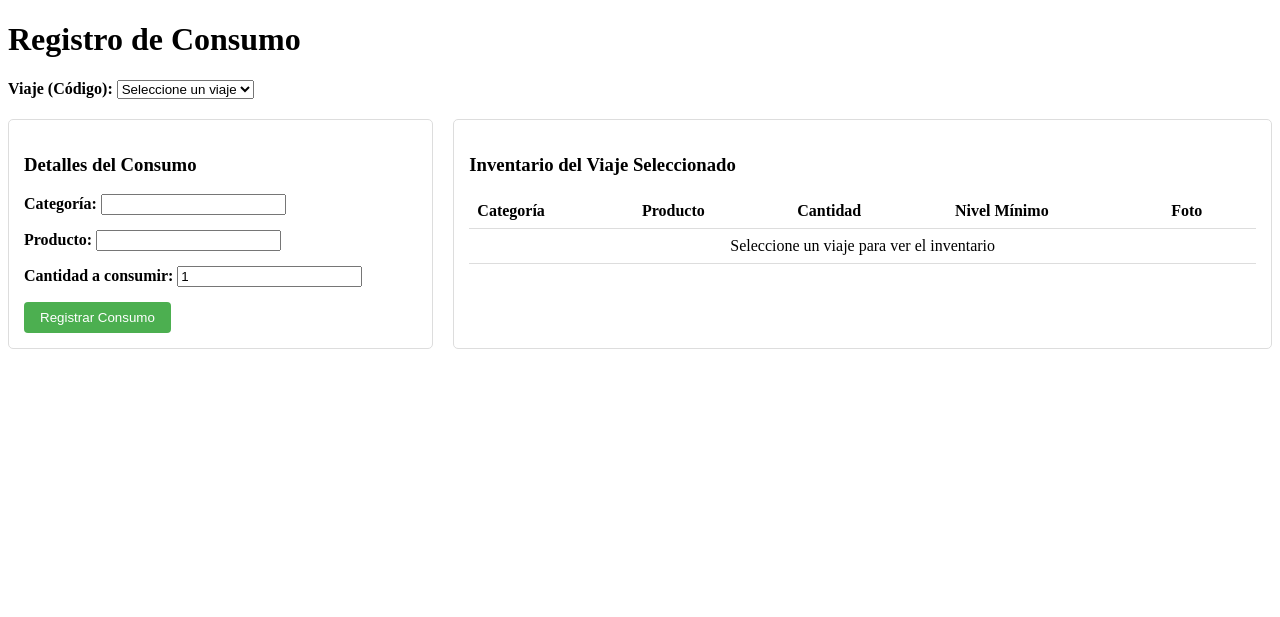
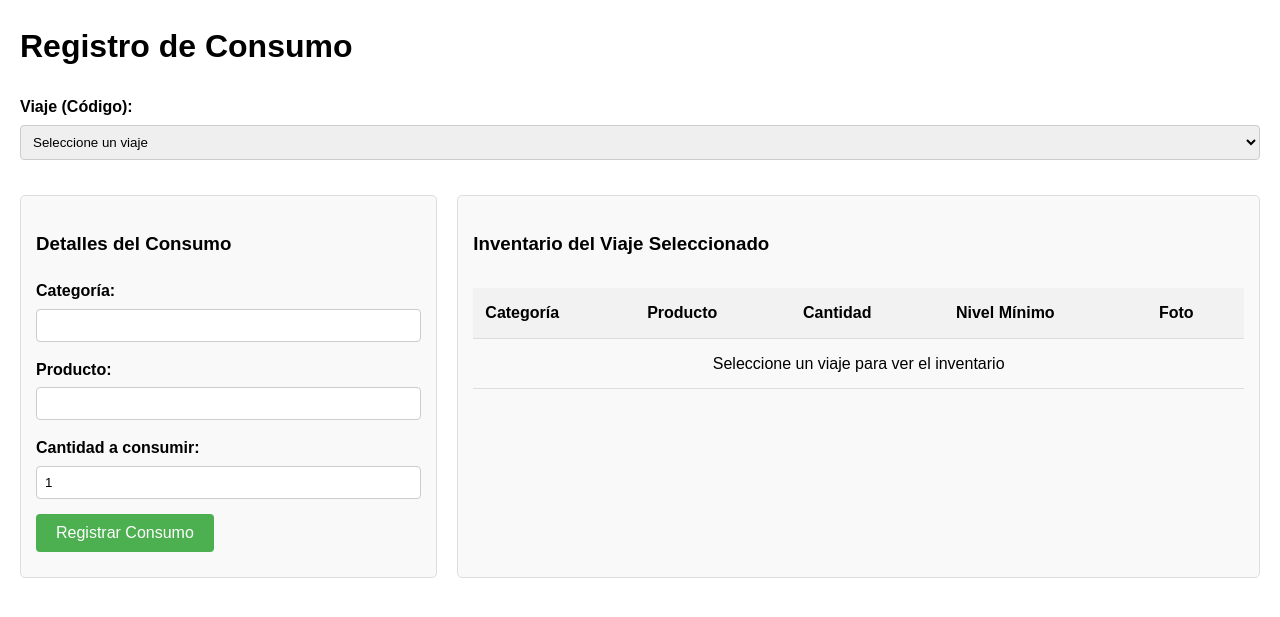
Before and after one commit to Alejandro-Juarez/Empresa-_Naviera_HDP115, a Django app: page /RegistroConsumo/ in a window 1280 px wide. Shown: the top 617 px of the page. Run offline with Django 5.2, Linux system fonts and the light colour scheme; data that the repository does not hold is empty.

Commit message:
Configuracion consumo

```diff
--- a/consumo_app/templates/RegistroConsumo.html
+++ b/consumo_app/templates/RegistroConsumo.html
@@ -5,6 +5,11 @@
     <title>Registro de Consumo</title>
     <script src="https://code.jquery.com/jquery-3.6.0.min.js"></script>
     <style>
+        body {
+            font-family: Arial, sans-serif;
+            margin: 20px;
+            line-height: 1.6;
+        }
         .product-image {
             max-width: 50px;
             max-height: 50px;
@@ -17,11 +22,15 @@
         table {
             width: 100%;
             border-collapse: collapse;
+            margin-top: 10px;
         }
         th, td {
-            padding: 8px;
+            padding: 12px;
             text-align: left;
             border-bottom: 1px solid #ddd;
+        }
+        th {
+            background-color: #f2f2f2;
         }
         tr:hover {
             background-color: #f5f5f5;
@@ -29,6 +38,60 @@
         }
         .selected {
             background-color: #e0f7fa;
+            font-weight: bold;
+        }
+        .form-control {
+            width: 100%;
+            padding: 8px;
+            margin: 5px 0 15px 0;
+            display: inline-block;
+            border: 1px solid #ccc;
+            border-radius: 4px;
+            box-sizing: border-box;
+        }
+        .btn-primary {
+            background-color: #4CAF50;
+            color: white;
+            padding: 10px 20px;
+            border: none;
+            border-radius: 4px;
+            cursor: pointer;
+            font-size: 16px;
+        }
+        .btn-primary:hover {
+            background-color: #45a049;
+        }
+        .error {
+            color: red;
+        }
+        .success {
+            color: green;
+        }
+        .flex-container {
+            display: flex;
+            margin-top: 20px;
+            gap: 20px;
+        }
+        .flex-item {
+            padding: 15px;
+            border: 1px solid #ddd;
+            border-radius: 5px;
+            background-color: #f9f9f9;
+        }
+        .flex-1 {
+            flex: 1;
+        }
+        .flex-2 {
+            flex: 2;
+        }
+        select {
+            width: 100%;
+            padding: 8px;
+            margin: 5px 0 15px 0;
+            display: inline-block;
+            border: 1px solid #ccc;
+            border-radius: 4px;
+            box-sizing: border-box;
         }
     </style>
 </head>
@@ -45,33 +108,35 @@
         </select>
     </div>
 
-    <div style="display: flex; margin-top: 20px; gap: 20px;">
-        <div style="flex: 1; padding: 15px; border: 1px solid #ddd; border-radius: 5px;">
+    <div class="flex-container">
+        <div class="flex-item flex-1">
             <h3>Detalles del Consumo</h3>
 
-            <div style="margin-bottom: 15px;">
+            <div>
                 <label for="categoria"><strong>Categoría:</strong></label>
                 <input type="text" id="categoria" class="form-control" readonly>
             </div>
 
-            <div style="margin-bottom: 15px;">
+            <div>
                 <label for="producto"><strong>Producto:</strong></label>
                 <input type="text" id="producto" class="form-control" readonly>
             </div>
 
-            <div style="margin-bottom: 15px;">
+            <div>
                 <label for="cantidad"><strong>Cantidad a consumir:</strong></label>
                 <input type="number" id="cantidad" class="form-control" value="1" min="1">
+                <small id="cantidad-disponible" style="color: #666;"></small>
             </div>
 
             <input type="hidden" id="inventario-id">
 
-            <button id="registrar" class="btn btn-primary" style="padding: 8px 16px; background-color: #4CAF50; color: white; border: none; border-radius: 4px; cursor: pointer;">
+            <button id="registrar" class="btn-primary">
                 Registrar Consumo
             </button>
+            <div id="mensaje" style="margin-top: 10px;"></div>
         </div>
 
-        <div style="flex: 2; padding: 15px; border: 1px solid #ddd; border-radius: 5px;">
+        <div class="flex-item flex-2">
             <h3>Inventario del Viaje Seleccionado</h3>
             <div style="overflow-x: auto;">
                 <table id="tabla-inventario">
@@ -96,33 +161,43 @@
 
     <script>
     $(document).ready(function() {
+        // Al seleccionar un viaje, cargar inventario
         $('#viaje-select').change(function() {
             const idViaje = $(this).val();
             const tabla = $('#tabla-inventario tbody');
 
+            // Limpiar campos del formulario
+            $('#categoria').val('');
+            $('#producto').val('');
+            $('#cantidad').val('1');
+            $('#inventario-id').val('');
+            $('#cantidad-disponible').text('');
+            $('#mensaje').text('').removeClass('error success');
+
             if (!idViaje) {
-            tabla.html('<tr><td colspan="5">Seleccione un viaje</td></tr>');
+                tabla.html('<tr><td colspan="5" style="text-align: center;">Seleccione un viaje para ver el inventario</td></tr>');
                 return;
             }
 
-        tabla.html('<tr><td colspan="5">Cargando inventario...</td></tr>');
+            tabla.html('<tr><td colspan="5" style="text-align: center;">Cargando inventario...</td></tr>');
 
             $.ajax({
                 url: `/consumo/obtener_inventario/${idViaje}/`,
                 method: 'GET',
                 success: function(data) {
                     if (data.error) {
-                    tabla.html(`<tr><td colspan="5" class="error">${data.error}</td></tr>`);
+                        tabla.html(`<tr><td colspan="5" class="error">Error: ${data.error}</td></tr>`);
                         return;
                     }
 
                     if (data.inventario.length === 0) {
-                    tabla.html('<tr><td colspan="5">No hay productos en el inventario para este viaje</td></tr>');
+                        tabla.html('<tr><td colspan="5" style="text-align: center;">No hay inventario registrado para este viaje</td></tr>');
                         return;
                     }
 
                     let html = '';
                     data.inventario.forEach(item => {
+                        const bajoStock = item.cantidad <= item.nivel_minimo;
                         html += `
                         <tr data-id="${item.id}"
                             data-categoria="${item.categoria}"
@@ -130,17 +205,106 @@ $(document).ready(function() {
                             data-cantidad="${item.cantidad}">
                             <td>${item.categoria}</td>
                             <td>${item.producto}</td>
-                        <td>${item.cantidad}</td>
+                            <td class="${bajoStock ? 'low-stock' : ''}">${item.cantidad}</td>
                             <td>${item.nivel_minimo}</td>
-                        <td><img src="${item.foto}" width="50" height="50" alt="${item.producto}"></td>
+                            <td><img src="${item.foto}" class="product-image" alt="${item.producto}"></td>
                         </tr>`;
                     });
 
                     tabla.html(html);
                 },
                 error: function(xhr) {
-                console.error("Error en AJAX:", xhr.responseText);
-                tabla.html('<tr><td colspan="5">Error al cargar el inventario. Consulte la consola.</td></tr>');
+                    console.error("Error al cargar inventario:", xhr.responseText);
+                    tabla.html('<tr><td colspan="5" class="error">Error al cargar el inventario</td></tr>');
+                }
+            });
+        });
+
+        // Al seleccionar un producto de la tabla
+        $('#tabla-inventario').on('click', 'tr[data-id]', function() {
+            // Resaltar fila seleccionada
+            $('#tabla-inventario tr').removeClass('selected');
+            $(this).addClass('selected');
+
+            // Obtener datos de la fila
+            const categoria = $(this).data('categoria');
+            const producto = $(this).data('producto');
+            const inventarioId = $(this).data('id');
+            const cantidadDisponible = $(this).data('cantidad');
+
+            // Actualizar formulario
+            $('#categoria').val(categoria);
+            $('#producto').val(producto);
+            $('#inventario-id').val(inventarioId);
+            $('#cantidad').attr('max', cantidadDisponible);
+            $('#cantidad-disponible').text(`Disponible: ${cantidadDisponible} unidades`);
+
+            // Ajustar cantidad si es mayor al disponible
+            if (parseInt($('#cantidad').val()) > cantidadDisponible) {
+                $('#cantidad').val(cantidadDisponible);
+            }
+        });
+
+        // Al registrar consumo
+        $('#registrar').click(function() {
+            const inventarioId = $('#inventario-id').val();
+            const cantidad = parseInt($('#cantidad').val());
+            const mensaje = $('#mensaje');
+
+            // Validaciones
+            if (!inventarioId) {
+                mensaje.text('Debe seleccionar un producto del inventario').addClass('error');
+                return;
+            }
+
+            if (isNaN(cantidad) || cantidad <= 0) {
+                mensaje.text('La cantidad debe ser un número positivo').addClass('error');
+                return;
+            }
+
+            const maxCantidad = parseInt($('#cantidad').attr('max'));
+            if (cantidad > maxCantidad) {
+                mensaje.text(`No puede consumir más de ${maxCantidad} unidades`).addClass('error');
+                return;
+            }
+
+            if (!confirm(`¿Confirmar consumo de ${cantidad} unidades?`)) {
+                return;
+            }
+
+            // Enviar datos al servidor
+            $.ajax({
+                url: '/consumo/registrar_consumo/',
+                method: 'POST',
+                contentType: 'application/json',
+                data: JSON.stringify({
+                    inventario_id: inventarioId,
+                    cantidad: cantidad
+                }),
+                headers: {'X-CSRFToken': '{{ csrf_token }}'},
+                success: function(response) {
+                    if (response.error) {
+                        mensaje.text('Error: ' + response.error).addClass('error');
+                        return;
+                    }
+
+                    mensaje.text('Consumo registrado correctamente').addClass('success');
+
+                    // Actualizar la tabla
+                    const idViaje = $('#viaje-select').val();
+                    if (idViaje) {
+                        $('#viaje-select').trigger('change');
+                    }
+
+                    // Limpiar campos (excepto cantidad)
+                    $('#categoria').val('');
+                    $('#producto').val('');
+                    $('#inventario-id').val('');
+                    $('#cantidad-disponible').text('');
+                },
+                error: function(xhr) {
+                    console.error("Error al registrar consumo:", xhr.responseText);
+                    mensaje.text('Error al registrar el consumo. Consulte la consola.').addClass('error');
                 }
             });
         });
--- a/consumo_app/views.py
+++ b/consumo_app/views.py
@@ -53,24 +53,34 @@ def obtener_inventario(request, id_viaje):
 def registrar_consumo(request):
     if request.method == 'POST':
         try:
-            datos = json.loads(request.body)
-            inventario_id = datos.get('inventario_id')
-            cantidad = int(datos.get('cantidad'))
+            data = json.loads(request.body)
+            inventario_id = data.get('inventario_id')
+            cantidad = int(data.get('cantidad', 0))
 
+            # Validaciones básicas
             if not inventario_id or cantidad <= 0:
                 return JsonResponse({'error': 'Datos inválidos'}, status=400)
 
-            inventario = Inventario.objects.get(id=inventario_id)
+            # Obtener el inventario
+            inventario = Inventario.objects.get(id_inventario=inventario_id)
 
+            # Verificar stock suficiente
             if cantidad > inventario.cantidad_disponible:
-                return JsonResponse({'error': 'Cantidad no disponible'}, status=400)
+                return JsonResponse({
+                    'error': f'No hay suficiente stock. Disponible: {inventario.cantidad_disponible}'
+                }, status=400)
 
+            # Actualizar el inventario
             inventario.cantidad_disponible -= cantidad
             inventario.save()
 
-            return JsonResponse({'mensaje': 'Consumo registrado correctamente'})
+            return JsonResponse({
+                'mensaje': 'Consumo registrado correctamente',
+                'nuevo_stock': inventario.cantidad_disponible
+            })
+
         except Inventario.DoesNotExist:
-            return JsonResponse({'error': 'Inventario no encontrado'}, status=404)
+            return JsonResponse({'error': 'El producto no existe en el inventario'}, status=404)
         except Exception as e:
             return JsonResponse({'error': str(e)}, status=500)
 
```
Lines whose indentation alone changed are shown as unchanged.
